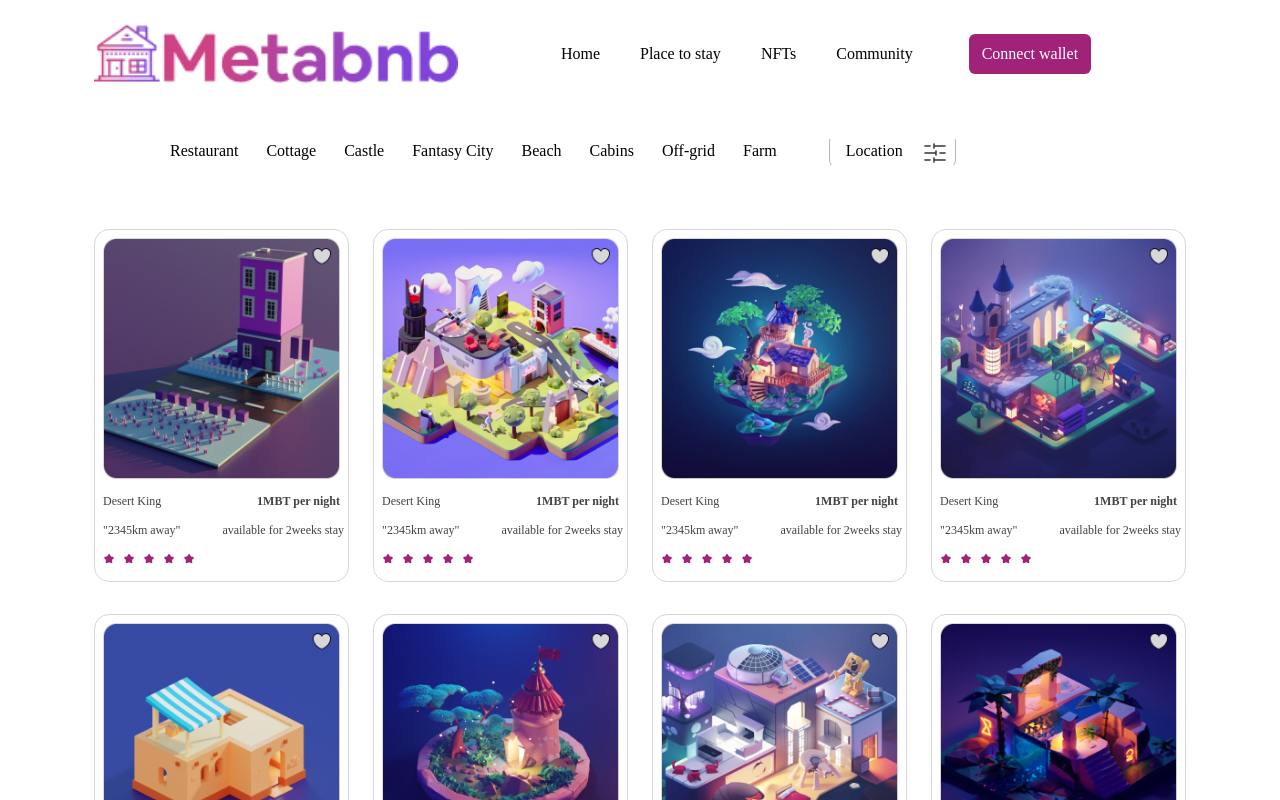
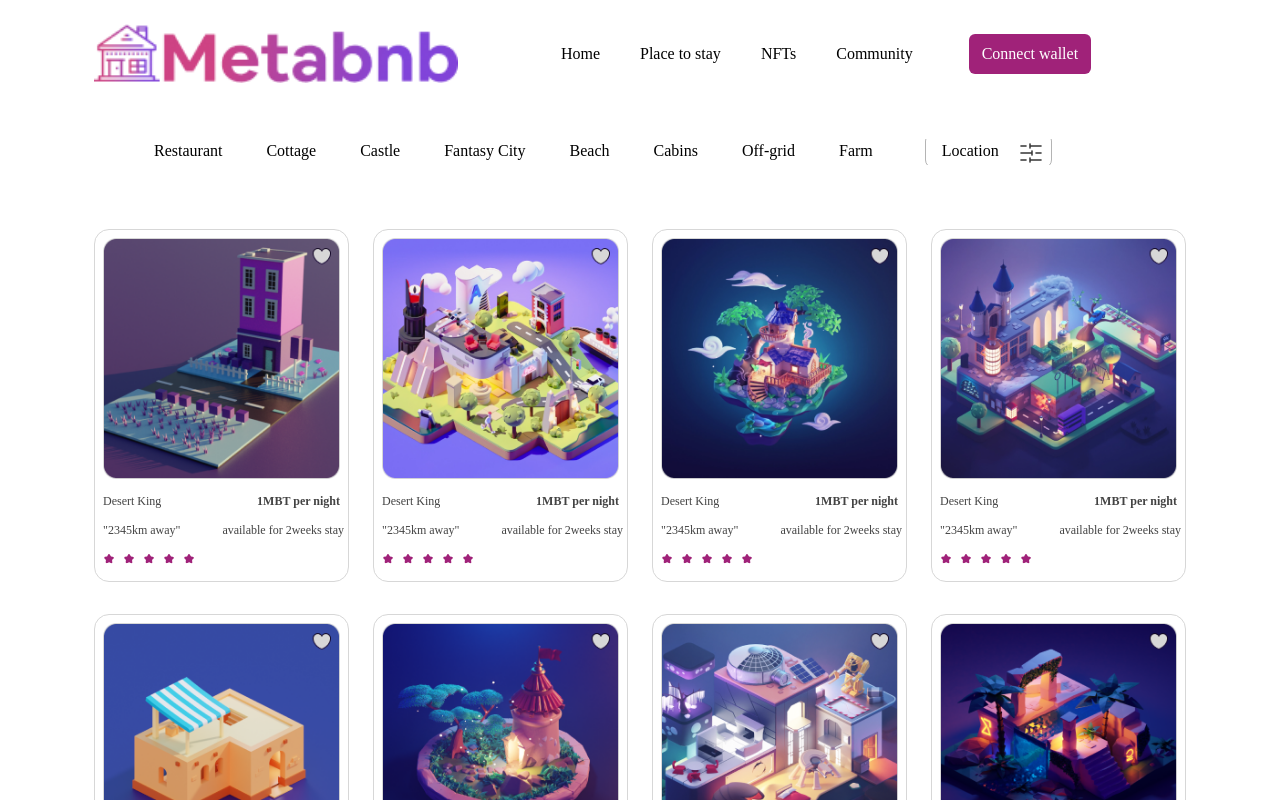
Before and after one commit to Maiqel1/hngtask3, a React (Create React App) app: page /place in a window 1280 px wide. Shown: the top 800 px of the page. Built offline with nearby package versions, Linux system fonts and the light colour scheme; the HTML template or start-up script is replaced by a standard one; a web font is replaced by a local one.

Commit message:
fix: fixed href on anchor tags, added classes

```diff
--- a/src/components/PlacesNav.jsx
+++ b/src/components/PlacesNav.jsx
@@ -5,15 +5,15 @@ function PlacesNav() {
   return (
     <div className="container mt-5 ms-0 ms-md-5 ">
 
-<div class="scrollmenu ms-0 ms-md-5 ps-0 ps-md-5">
-  <a href="ms-1 ms-md-5">Restaurant</a>
-  <a href="ms-1 ms-md-5">Cottage</a>
-  <a href="ms-1 ms-md-5">Castle</a>
-  <a href="ms-1 ms-md-5">Fantasy City</a>
-  <a href="ms-1 ms-md-5">Beach</a>
-  <a href="ms-1 ms-md-5">Cabins</a>
-  <a href="ms-1 ms-md-5">Off-grid</a>
-  <a href="ms-1 ms-md-5">Farm</a>
+<div class="scrollmenu ms-0 ms-md-3 ps-0 ps-md-5">
+  <a className="ms-1 ms-md-3" href='#'>Restaurant</a>
+  <a className="ms-1 ms-md-3" href='#'>Cottage</a>
+  <a className="ms-1 ms-md-3" href='#'>Castle</a>
+  <a className="ms-1 ms-md-3" href='#'>Fantasy City</a>
+  <a className="ms-1 ms-md-3" href='#'>Beach</a>
+  <a className="ms-1 ms-md-3" href='#'>Cabins</a>
+  <a className="ms-1 ms-md-3" href='#'>Off-grid</a>
+  <a className="ms-1 ms-md-3" href='#'>Farm</a>
 
     <a className='d-inline ms-3 ms-md-4'>
       <div className=' d-inline  location col-4 col-md-2 col-lg-2 p-2'>
```
